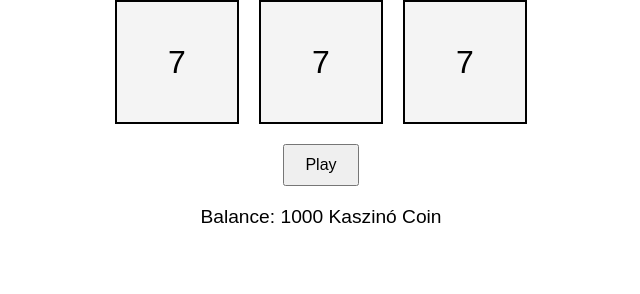
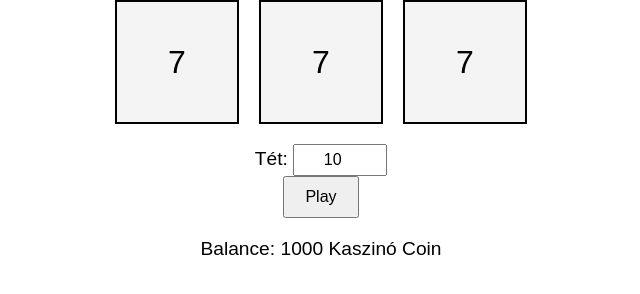
Before and after one commit to csakos1/csakos1.github.io, a plain HTML site: page index.html in a window 1280 px wide. Shown: the part 108-402 px from the top of the page, without its empty margins (319-959 px from the left). Drawn offline with Linux system fonts and the light colour scheme.

Commit message:
Update index.html

```diff
--- a/index.html
+++ b/index.html
@@ -3,7 +3,7 @@
 <head>
     <meta charset="UTF-8">
     <meta name="viewport" content="width=device-width, initial-scale=1.0">
-    <title>Online Slot Game</title>
+    <title>Slot Machine Game</title>
     <style>
         body {
             font-family: Arial, sans-serif;
@@ -31,14 +31,15 @@
             padding: 10px 20px;
             font-size: 1rem;
         }
-        .balance {
+        .balance, .bet, .message {
             margin-top: 20px;
             font-size: 1.2rem;
         }
-        .message {
-            margin-top: 10px;
+        input[type="number"] {
+            padding: 5px;
+            width: 80px;
             font-size: 1rem;
-            color: green;
+            text-align: center;
         }
     </style>
 </head>
@@ -51,6 +52,11 @@
         <div class="slot" id="slot3">7</div>
     </div>
 
+    <div class="bet">
+        <label for="betAmount">Tét: </label>
+        <input type="number" id="betAmount" value="10" min="10" step="10">
+    </div>
+
     <button onclick="play()">Play</button>
 
     <div class="balance" id="balance">Balance: 1000 Kaszinó Coin</div>
```
